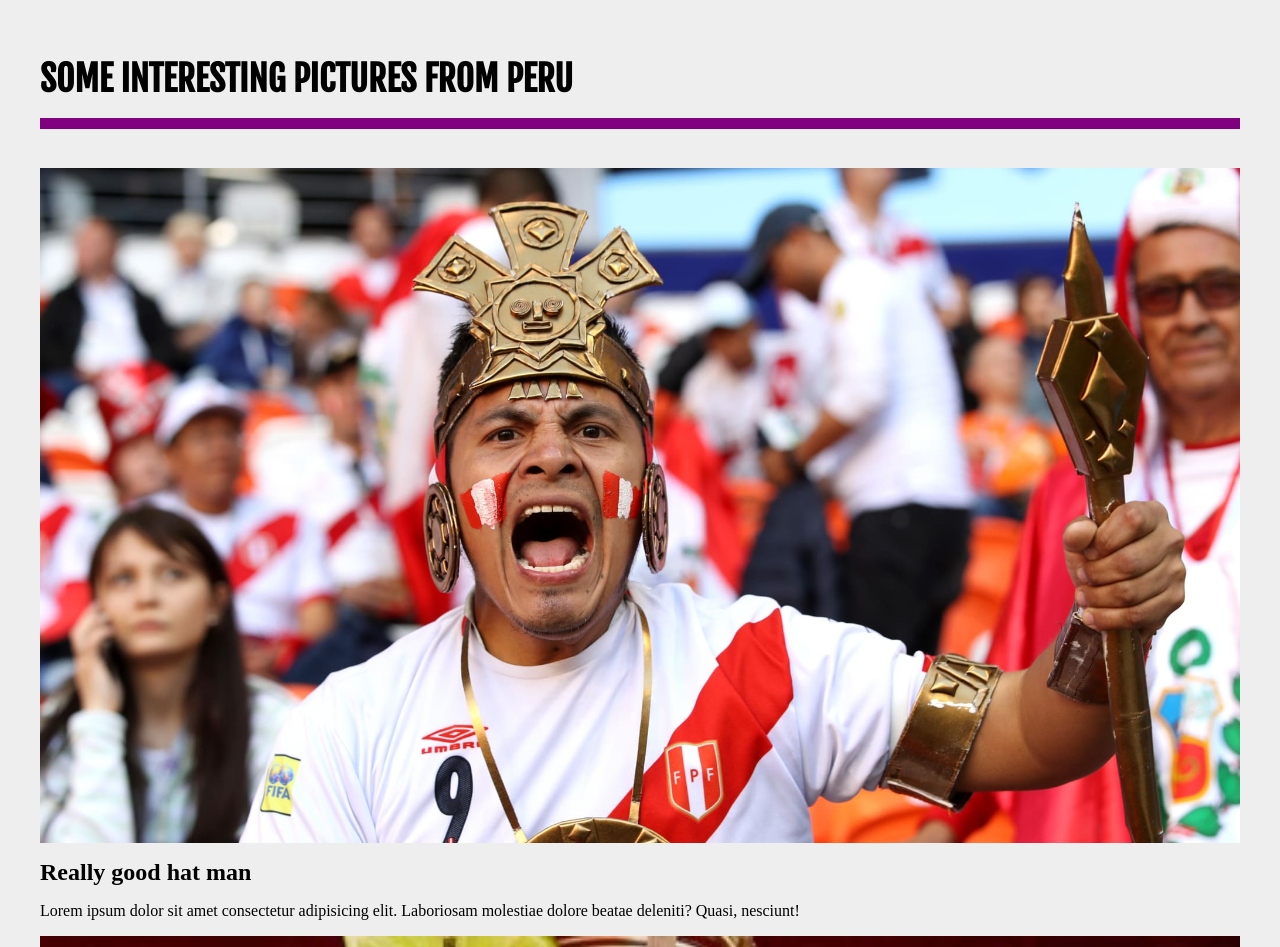
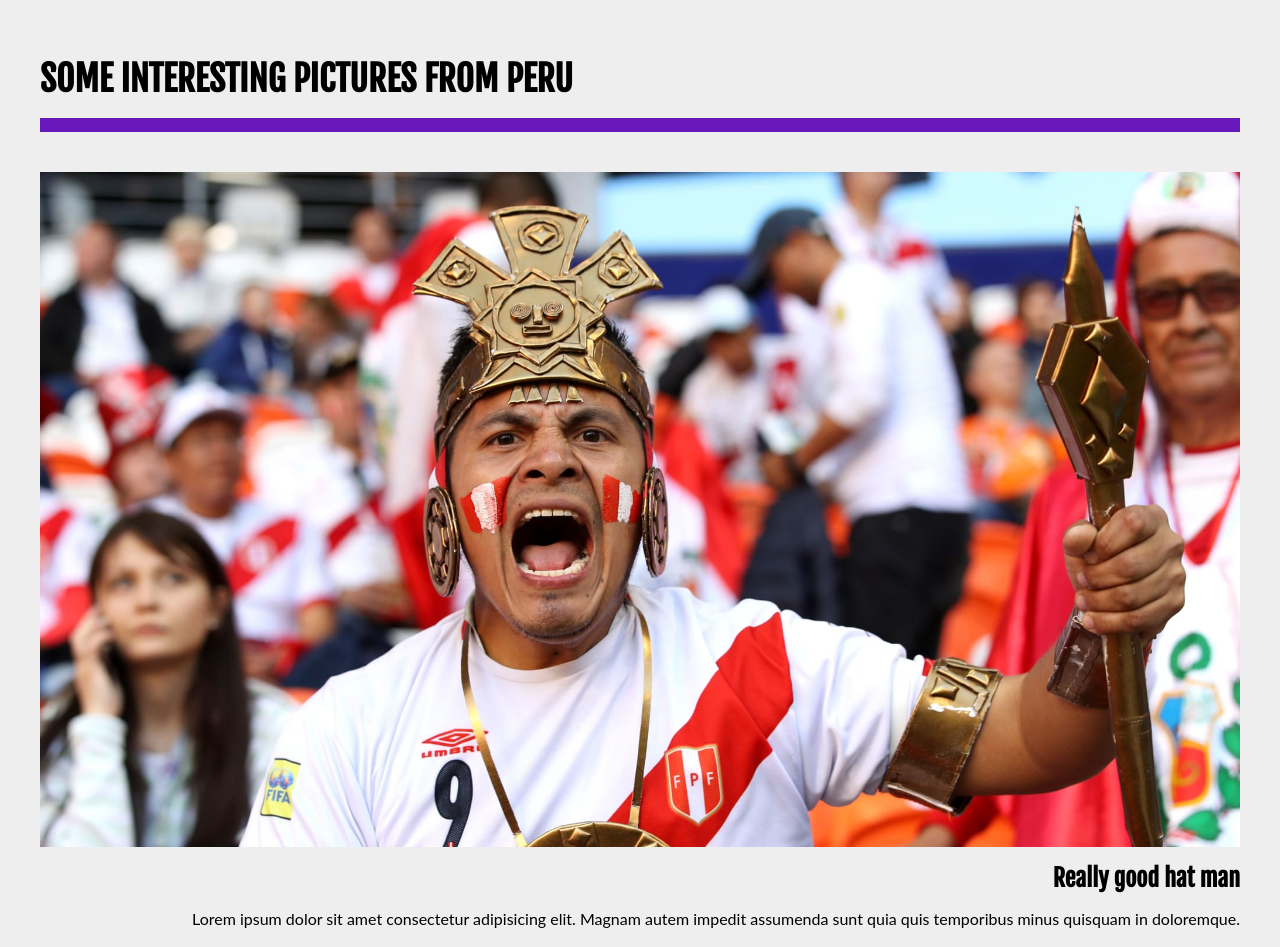
Before and after one commit to dkennell/ui-mini-project-3, a plain HTML site: page index.html in a window 1280 px wide. Shown: the top 947 px of the page. Drawn offline with Linux system fonts and the light colour scheme.

Commit message:
Add typography and alignment to img descriptions

```diff
--- a/index.html
+++ b/index.html
@@ -6,15 +6,31 @@
 <main class="main">
     <h1 class="page-title">Some interesting pictures from Peru</h1>
     <img class="featured-img" src="images/z6auxrgtxgmjjaygcnju.jpg" alt="Screaming soccer fan wearing aztec-style crown and brandishing a golden scepter">
-    <h2>Really good hat man</h2>
-    <p>Lorem ipsum dolor sit amet consectetur adipisicing elit. Laboriosam molestiae dolore beatae deleniti? Quasi, nesciunt!</p>
+    <div class="img-description-container">
+        <div class="img-description img-description-1">
+            <h2 class="img-description__title">Really good hat man</h2>
+            <p class="img-description__content">Lorem ipsum dolor sit amet consectetur adipisicing elit. Magnam autem impedit assumenda sunt quia quis temporibus minus quisquam in doloremque.</p>
+        </div>
+    </div>
     <img class="featured-img" src="images/foods.jpeg" alt="Table crowded with plates of Peruvian food">
-    <h2>Noms are this yep</h2>
-    <p>Lorem ipsum dolor sit amet consectetur adipisicing elit. Laboriosam molestiae dolore beatae deleniti? Quasi, nesciunt!</p>
+    <div class="img-description-container">
+        <div class="img-description img-description-2">
+            <h2 class="img-description__title">Noms are this yep</h2>
+            <p class="img-description__content">Lorem ipsum dolor sit amet consectetur adipisicing elit. Iusto, provident.</p>
+        </div>
+    </div>
     <img class="featured-img" src="images/peruvian-traditional-clothes-poncho.jpg" alt="Man in traditional Aztec garb strolling through the streets">
-    <h2>Customary chill</h2>
-    <p>Lorem ipsum dolor sit amet consectetur adipisicing elit. Laboriosam molestiae dolore beatae deleniti? Quasi, nesciunt!</p>
+    <div class="img-description-container">
+        <div class="img-description img-description-3">
+            <h2 class="img-description__title">Customary chill</h2>
+            <p class="img-description__content">Lorem ipsum dolor sit amet consectetur adipisicing elit. Cumque veritatis magnam et dolorem in. Amet corporis sit, beatae perferendis obcaecati non. Exercitationem fuga architecto magni?</p>
+        </div>
+    </div>
     <img class="featured-img" src="images/caballitodetotora3.jpg" alt="Grinning kid surfing on a bundle of reeds, steering with a big stick">
-    <h2>Urfs Sup</h2>
-    <p>Lorem ipsum dolor sit amet consectetur adipisicing elit. Laboriosam molestiae dolore beatae deleniti? Quasi, nesciunt!</p>
+    <div class="img-description-container">
+        <div class="img-description img-description-4">
+            <h2 class="img-description__title">Urfs Sup</h2>
+            <p class="img-description__content">Lorem ipsum dolor sit amet. Quasi, nesciunt!</p>
+        </div>
+    </div>
 </main>
--- a/styles.scss
+++ b/styles.scss
@@ -27,10 +27,10 @@ h2, p {
 
     &:after {
         display: block;
-        height: .3em;
+        height: .4em;
         width: 100%;
         content: "";
-        background-color: purple;
+        background-color: 6817ba;
         margin-top: .5em;
     }
 }
@@ -38,3 +38,24 @@ h2, p {
 .featured-img {
     width: 100%;
 }
+
+.img-description-container {
+    display: grid;
+    text-align: right;
+}
+
+.img-description {
+
+    &__content {
+        margin: 1em 0;
+        font-family: 'Lato', sans-serif;
+    }
+
+    &__title {
+        font-family: 'Fjalla One', sans-serif;
+    }
+}
+
+.img-description-2, .img-description-4 {
+    text-align: left;
+}
```
Also changed, not shown: styles.css, 1 other file.
